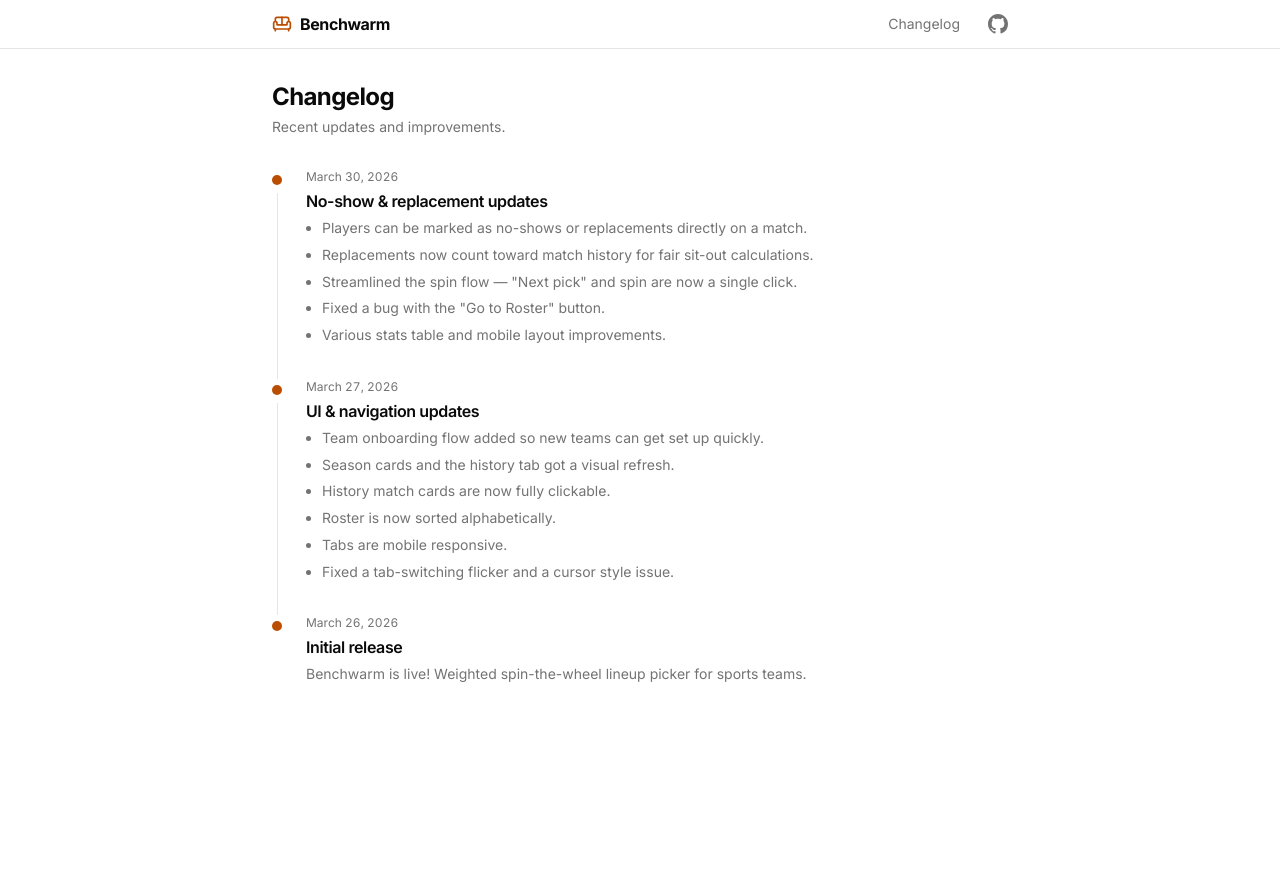
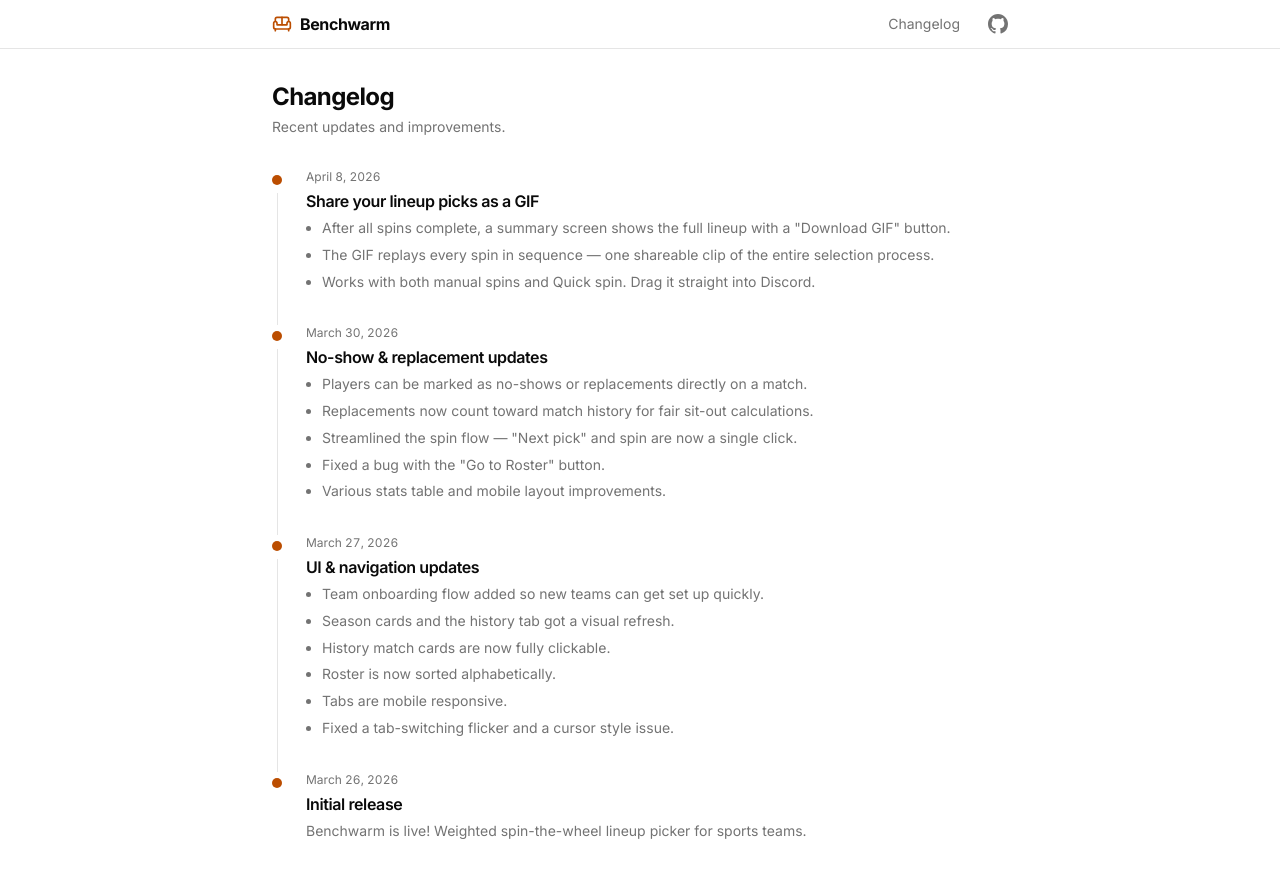
Before and after one commit to carlssonemil/benchwarm, a Next.js app: page /changelog in a window 1280 px wide. Shown: the top 878 px of the page. Before the commit the page ends 800 px from the top, so only its background shows below. Built offline with nearby package versions, Linux system fonts and the light colour scheme.

Commit message:
Implement a GIF recorder of the spinning process

```diff
--- a/package.json
+++ b/package.json
@@ -15,6 +15,7 @@
     "clsx": "^2.1.1",
     "date-fns": "^4.1.0",
     "framer-motion": "^12.38.0",
+    "gifenc": "^1.0.3",
     "lucide-react": "^1.7.0",
     "next": "16.2.1",
     "next-themes": "^0.4.6",
--- a/src/components/team/match/wheel-step.tsx
+++ b/src/components/team/match/wheel-step.tsx
@@ -9,7 +9,9 @@ import { SpinningWheel, type SpinningWheelHandle, type WheelSegment } from '@/co
 import { WheelControls, type ControlsPhase } from '@/components/team/wheel/wheel-controls'
 import { runSelection, type SelectionResult } from '@/lib/selection'
 import { PLAYER_COLORS } from '@/lib/constants'
-import { ArrowLeftIcon, PartyPopperIcon } from 'lucide-react'
+import { ArrowLeftIcon, DownloadIcon, LoaderCircleIcon, PartyPopperIcon } from 'lucide-react'
+import { useGifRecorder, type SpinRecord } from '@/components/team/wheel/use-gif-recorder'
+import { downloadBlob } from '@/lib/download'
 import type { PlayerWithBank } from '@/types/database'
 
 // ── Helpers ──────────────────────────────────────────────────────────────────
@@ -87,15 +89,20 @@ export function WheelStep({ bankedPlayers, matchSize, onBack, onConfirm, stepInd
 
   const [autoSpin, setAutoSpin] = useState(false)
 
+  // ── GIF recording ────────────────────────────────────────────────────────
+  const spinRecordsRef = useRef<SpinRecord[]>([])
+  const { generateGif, gifBlob, isEncoding } = useGifRecorder()
+
   // ── Handlers ─────────────────────────────────────────────────────────────
 
   const handleSpin = useCallback(() => {
     if (pool.length === 0) return
     const winner = pickWeighted(pool)
+    spinRecordsRef.current.push({ segments, winnerId: winner.id, winnerName: winner.name })
     setPendingWinner(winner)
     setPhase('spinning')
     wheelRef.current?.spin(winner.id)
-  }, [pool])
+  }, [pool, segments])
 
   const handleSpinEnd = useCallback((_winnerId: string) => {
     setPhase('landed')
@@ -112,19 +119,15 @@ export function WheelStep({ bankedPlayers, matchSize, onBack, onConfirm, stepInd
     setPendingWinner(null)
 
     if (newPicked.length >= slotsToFill) {
-      // All spins done — build result and confirm
-      onConfirm({
-        guaranteed,
-        picked: newPicked,
-        notPicked: newPool,
-        spinNeeded: true,
-      })
+      // All spins done — show summary with GIF download
+      setPhase('done')
+      generateGif(spinRecordsRef.current, 280)
     } else {
       // More spins needed — remount wheel with updated pool
       setPoolKey(k => k + 1)
       setPhase('ready')
     }
-  }, [pendingWinner, picked, pool, slotsToFill, guaranteed, onConfirm])
+  }, [pendingWinner, picked, pool, slotsToFill, generateGif])
 
   const handleQuickSpin = useCallback(() => {
     setAutoSpin(true)
@@ -183,6 +186,59 @@ export function WheelStep({ bankedPlayers, matchSize, onBack, onConfirm, stepInd
           <div className="absolute left-1/2 -translate-x-1/2">{stepIndicator}</div>
 
           <Button onClick={() => onConfirm(result)}>
+            Confirm lineup
+          </Button>
+        </div>
+      </div>
+    )
+  }
+
+  // ── Done — all spins complete, show summary + GIF download ───────────────
+  if (phase === 'done') {
+    const allPlaying = [...guaranteed, ...picked]
+    const notPicked = pool
+
+    return (
+      <div className="flex flex-col gap-5">
+        <div className="flex flex-col items-center gap-3 py-4 text-center">
+          <PartyPopperIcon className="size-10 text-primary" />
+          <div>
+            <p className="font-medium">Lineup complete!</p>
+            <p className="text-sm text-muted-foreground mt-0.5">
+              {totalSpins} {totalSpins === 1 ? 'spin' : 'spins'} completed
+            </p>
+          </div>
+        </div>
+
+        <div className="flex flex-col gap-0.5">
+          {allPlaying.map(p => (
+            <div key={p.id} className="flex items-center justify-between rounded-lg px-3 py-2 bg-emerald-50 dark:bg-emerald-900/10">
+              <span className="text-sm font-medium">{p.name}</span>
+              {p.is_guaranteed && <GuaranteedBadge streak={p.consecutive_sit_outs} />}
+            </div>
+          ))}
+        </div>
+
+        <div className="flex items-center justify-center gap-2 pt-2">
+          <Button
+            variant="outline"
+            disabled={isEncoding || !gifBlob}
+            onClick={() => {
+              if (gifBlob) downloadBlob(gifBlob, 'benchwarm-lineup.gif')
+            }}
+            className="gap-2"
+          >
+            {isEncoding
+              ? <><LoaderCircleIcon className="size-4 animate-spin" /> Creating GIF…</>
+              : <><DownloadIcon className="size-4" /> Download GIF</>
+            }
+          </Button>
+
+          <Button
+            onClick={() =>
+              onConfirm({ guaranteed, picked, notPicked, spinNeeded: true })
+            }
+          >
             Confirm lineup
           </Button>
         </div>
--- /dev/null
+++ b/src/components/team/wheel/use-gif-recorder.ts
@@ -0,0 +1,118 @@
+'use client'
+
+import { useCallback, useState } from 'react'
+import { GIFEncoder, quantize, applyPalette } from 'gifenc'
+import { drawWheelFrame, type WheelSegment } from './wheel-canvas'
+
+// ── Replay settings ─────────────────────────────────────────────────────────
+const REPLAY_SPIN_MS = 1800    // each replayed spin lasts 1.8s (vs 5.2s live)
+const REPLAY_HOLD_MS = 600     // hold on the winner frame before next spin
+const REPLAY_ROTATIONS = 4     // fewer rotations than live (7) since it's compressed
+const FPS = 15
+const FRAME_MS = 1000 / FPS    // ~67ms per frame
+
+function easeOutQuart(t: number): number {
+  return 1 - Math.pow(1 - t, 4)
+}
+
+// ── Types ───────────────────────────────────────────────────────────────────
+
+export interface SpinRecord {
+  segments: WheelSegment[]
+  winnerId: string
+  winnerName: string
+}
+
+// ── Hook ────────────────────────────────────────────────────────────────────
+
+export function useGifRecorder() {
+  const [gifBlob, setGifBlob] = useState<Blob | null>(null)
+  const [isEncoding, setIsEncoding] = useState(false)
+
+  const generateGif = useCallback((spins: SpinRecord[], size: number) => {
+    if (spins.length === 0) return
+
+    setIsEncoding(true)
+    setGifBlob(null)
+
+    // Defer so UI transitions aren't blocked
+    setTimeout(() => {
+      try {
+        const canvas = document.createElement('canvas')
+        canvas.width = size
+        canvas.height = size
+        const ctx = canvas.getContext('2d')!
+
+        const gif = GIFEncoder()
+        const spinFrameCount = Math.ceil(REPLAY_SPIN_MS / FRAME_MS)
+
+        let currentAngle = 0
+
+        for (const spin of spins) {
+          // ── Calculate target angle (same math as spinning-wheel.tsx) ───────
+          let cumOffset = 0
+          let winnerMidAngle = 0
+          for (const seg of spin.segments) {
+            if (seg.id === spin.winnerId) {
+              winnerMidAngle = cumOffset + seg.arc / 2
+              break
+            }
+            cumOffset += seg.arc
+          }
+
+          const targetFraction =
+            ((-winnerMidAngle) % (2 * Math.PI) + 2 * Math.PI) % (2 * Math.PI)
+          const currentFraction =
+            (currentAngle % (2 * Math.PI) + 2 * Math.PI) % (2 * Math.PI)
+
+          let delta = targetFraction - currentFraction
+          if (delta <= 0.05) delta += 2 * Math.PI
+
+          const finalAngle = currentAngle + delta + REPLAY_ROTATIONS * 2 * Math.PI
+          const startAngle = currentAngle
+
+          // ── Render spin frames ────────────────────────────────────────────
+          for (let i = 0; i <= spinFrameCount; i++) {
+            const t = Math.min(i / spinFrameCount, 1)
+            const angle = startAngle + (finalAngle - startAngle) * easeOutQuart(t)
+
+            ctx.clearRect(0, 0, size, size)
+            drawWheelFrame(ctx, spin.segments, angle, size)
+
+            writeFrame(gif, ctx, size)
+          }
+
+          currentAngle = finalAngle
+
+          // ── Hold the final frame with an extended delay ────────────────────
+          // Instead of duplicating frames, just use a longer delay on the last one
+          ctx.clearRect(0, 0, size, size)
+          drawWheelFrame(ctx, spin.segments, finalAngle, size)
+          writeFrame(gif, ctx, size, REPLAY_HOLD_MS)
+        }
+
+        gif.finish()
+        setGifBlob(new Blob([gif.bytesView() as unknown as BlobPart], { type: 'image/gif' }))
+      } finally {
+        setIsEncoding(false)
+      }
+    }, 0)
+  }, [])
+
+  return { generateGif, gifBlob, isEncoding }
+}
+
+// ── Helpers ─────────────────────────────────────────────────────────────────
+
+function writeFrame(
+  gif: ReturnType<typeof GIFEncoder>,
+  ctx: CanvasRenderingContext2D,
+  size: number,
+  delayMs: number = FRAME_MS,
+) {
+  const { data } = ctx.getImageData(0, 0, size, size)
+  const rgba = new Uint8Array(data.buffer)
+  const palette = quantize(rgba, 256)
+  const index = applyPalette(rgba, palette)
+  gif.writeFrame(index, size, size, { palette, delay: delayMs, dispose: 2 })
+}
--- a/src/data/changelog.ts
+++ b/src/data/changelog.ts
@@ -5,6 +5,15 @@ export type ChangelogEntry = {
 }
 
 export const changelog: ChangelogEntry[] = [
+  {
+    date: '2026-04-08',
+    title: 'Share your lineup picks as a GIF',
+    description: [
+      'After all spins complete, a summary screen shows the full lineup with a "Download GIF" button.',
+      'The GIF replays every spin in sequence — one shareable clip of the entire selection process.',
+      'Works with both manual spins and Quick spin. Drag it straight into Discord.',
+    ],
+  },
   {
     date: '2026-03-30',
     title: 'No-show & replacement updates',
--- /dev/null
+++ b/src/lib/download.ts
@@ -0,0 +1,10 @@
+export function downloadBlob(blob: Blob, filename: string): void {
+  const url = URL.createObjectURL(blob)
+  const a = document.createElement('a')
+  a.href = url
+  a.download = filename
+  document.body.appendChild(a)
+  a.click()
+  document.body.removeChild(a)
+  URL.revokeObjectURL(url)
+}
--- /dev/null
+++ b/src/types/gifenc.d.ts
@@ -0,0 +1,26 @@
+declare module 'gifenc' {
+  type RGBAData = Uint8Array | Uint8ClampedArray
+  type Palette = number[][]
+
+  interface GIFEncoder {
+    writeFrame(
+      index: Uint8Array,
+      width: number,
+      height: number,
+      opts?: {
+        palette?: Palette
+        delay?: number
+        dispose?: number
+        repeat?: number
+        transparent?: boolean
+        transparentIndex?: number
+      },
+    ): void
+    finish(): void
+    bytesView(): Uint8Array
+  }
+
+  export function GIFEncoder(opts?: { initialCapacity?: number; auto?: boolean }): GIFEncoder
+  export function quantize(data: RGBAData, maxColors: number, opts?: object): Palette
+  export function applyPalette(data: RGBAData, palette: Palette, format?: string): Uint8Array
+}
```
Also changed, not shown: 1 other file (tests, documents, lock files or other folders).
